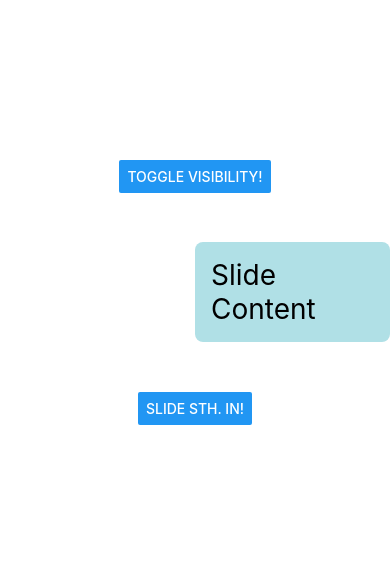
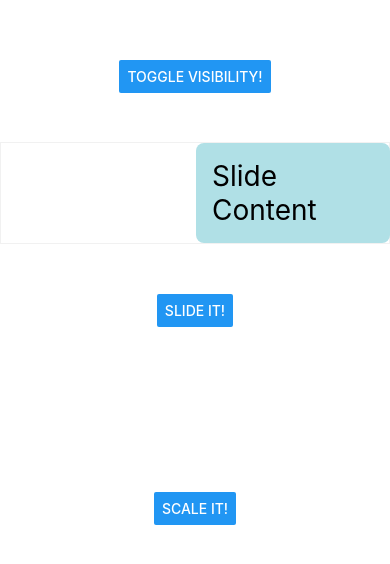
Before and after one commit to PetzInfo/ReactNativeAnimated, a React Native app: screen / in a window 390 px wide. Shown: the part 168-732 px from the top of the page. Built offline with nearby package versions, Linux system fonts and the light colour scheme.

Commit message:
insert ScaleView

```diff
--- a/screens/HomeScreen.tsx
+++ b/screens/HomeScreen.tsx
@@ -3,11 +3,12 @@ import React, { useState } from 'react';
 import { View, Text, StyleSheet, Button, SafeAreaView, Dimensions } from 'react-native';
 import FadeView from '../animations/FadeView';
 import SlideView from '../animations/SlideView';
-import { get } from 'react-native/Libraries/TurboModule/TurboModuleRegistry';
+import ScaleView from '../animations/ScaleView';
 
 const HomeScreen: React.FC = () => {
     const [visibility, setVisibility] = useState(false);
     const [slideVisibility, setSlideVisibility] = useState(false);
+    const [scaleVisibility, setScaleVisibility] = useState(false);
 
     const getScreenWidth = () => {
         return Math.round(Dimensions.get('window').width);
@@ -22,13 +23,19 @@ const HomeScreen: React.FC = () => {
             <View style={styles.buttonRow}>
                 <Button title="Toggle visibility!" onPress={() => setVisibility(prev => !prev)} />
             </View>
-            <View style={{ width: '100%', alignItems: 'flex-start'}} >
+            <View style={styles.containerForSlide} >
                 <SlideView style={styles.slidingContainer} visible={slideVisibility}>
                     <Text style={styles.fadingText}>Slide Content</Text>
                 </SlideView>
             </View>
             <View style={styles.buttonRow}>
-                <Button title="Slide sth. in!" onPress={() => setSlideVisibility(prev => !prev)} />
+                <Button title="Slide it!" onPress={() => setSlideVisibility(prev => !prev)} />
+            </View>
+            <ScaleView style={styles.scalingContainer} visible={scaleVisibility}>
+                <Text style={styles.scalingText}>Scale Content</Text>
+            </ScaleView>
+            <View style={styles.buttonRow}>
+                <Button title="Scale it!" onPress={() => setScaleVisibility(prev => !prev)} />
             </View>
 
 
@@ -53,6 +60,12 @@ const styles = StyleSheet.create({
     fadingText: {
       fontSize: 28,
     },
+    containerForSlide: {
+        width: '100%',
+        alignItems: 'flex-start',
+        borderColor: '#f1f1f1',
+        borderWidth: 1,
+    },
     slidingContainer: {
       width: '50%',
       alignItems: 'center',
@@ -65,6 +78,16 @@ const styles = StyleSheet.create({
       justifyContent: 'space-evenly',
       marginVertical: 16,
     },
+    scalingContainer: {
+      width: '100%',
+      alignItems: 'center',
+      backgroundColor: 'powderblue',
+      padding: 16,
+      borderRadius: 8,
+    },
+    scalingText: {
+        fontSize: 28,
+    },
 });
 
 export default HomeScreen;
```
Lines whose indentation alone changed are shown as unchanged.
